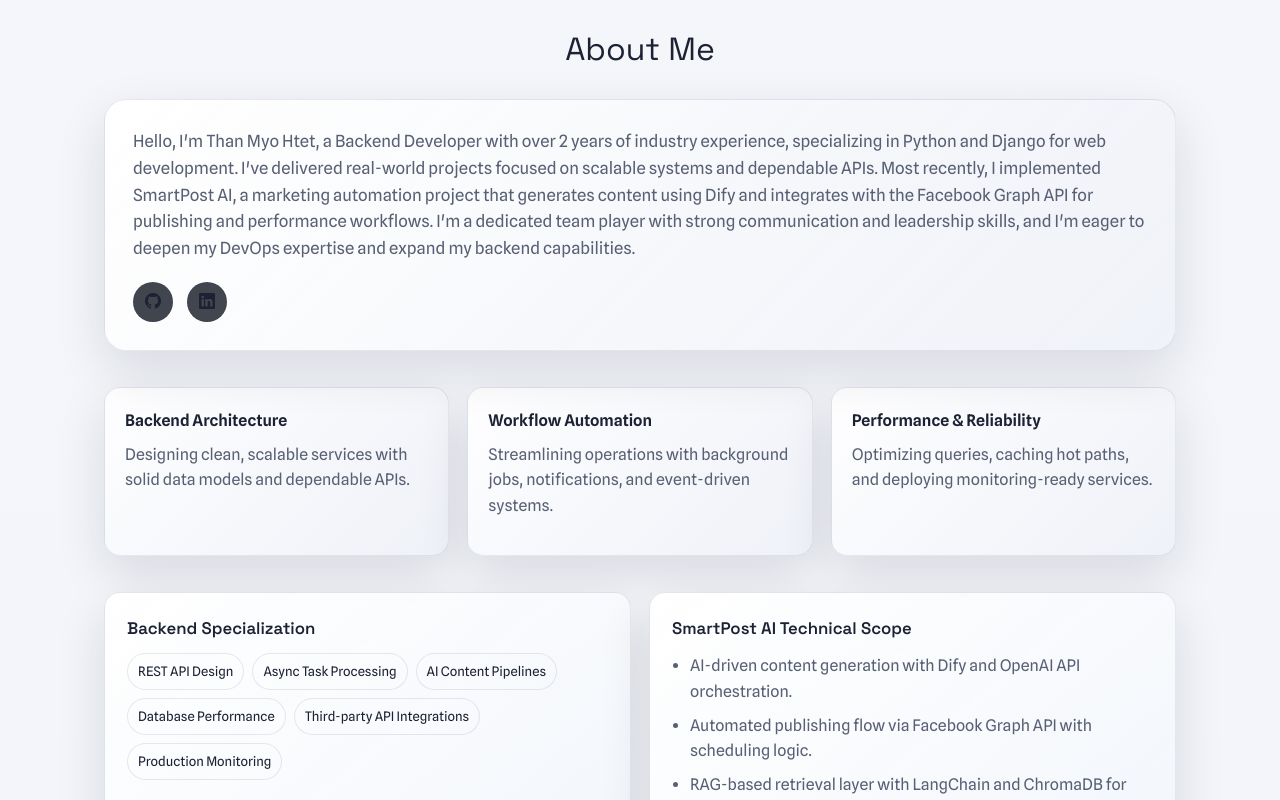
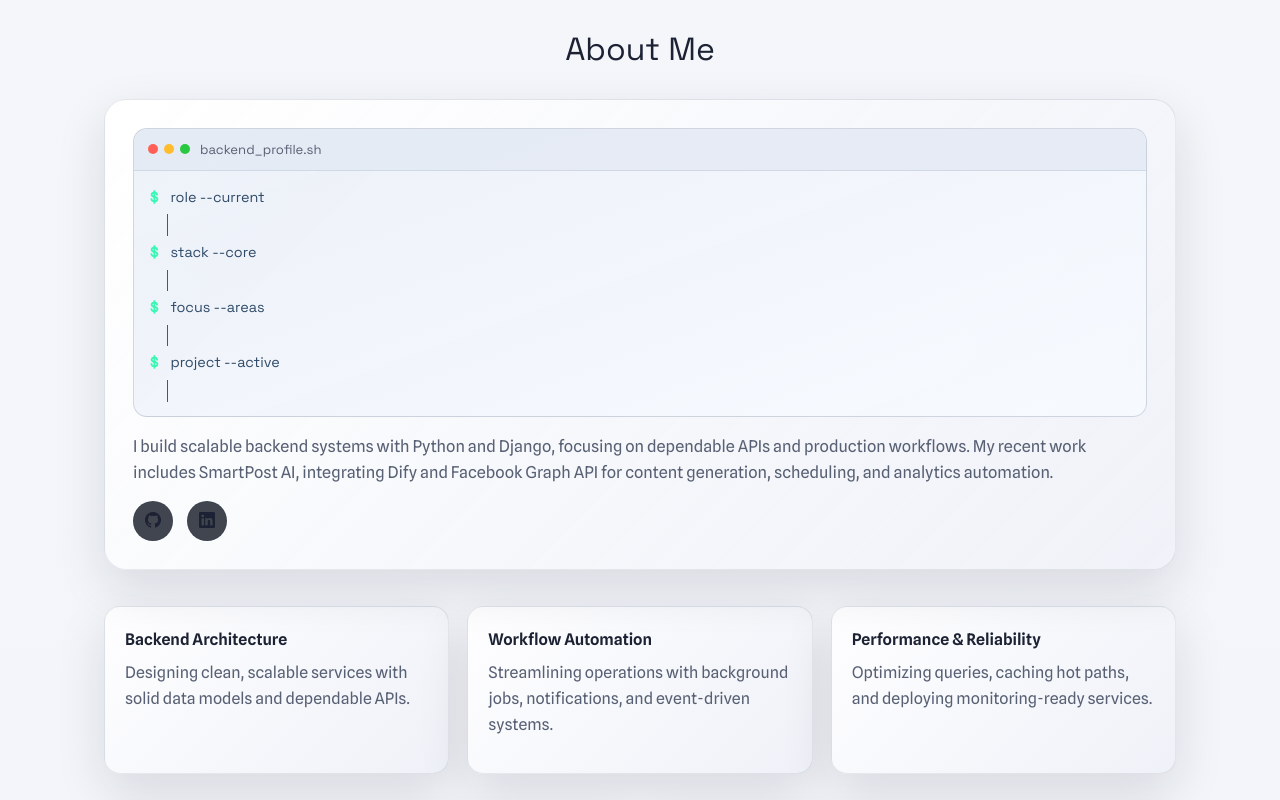
Before and after one commit to YoutLone/YYL, a React (Vite) app: page / in a window 1280 px wide. Shown: the part 980-1780 px from the top of the page. Built offline with nearby package versions, Linux system fonts and the light colour scheme.

Commit message:
Update skill and about me card design

```diff
--- a/src/components/About/About.css
+++ b/src/components/About/About.css
@@ -56,6 +56,128 @@
   color: var(--muted);
   font-size: 1.05rem;
   margin-bottom: 20px;
+}
+
+.terminal_card {
+  border-radius: 14px;
+  border: 1px solid rgba(110, 231, 255, 0.2);
+  background: linear-gradient(160deg, rgba(7, 12, 22, 0.96), rgba(10, 16, 30, 0.92));
+  overflow: hidden;
+  box-shadow: inset 0 0 0 1px rgba(255, 255, 255, 0.02);
+}
+
+[data-theme="light"] .terminal_card {
+  background: linear-gradient(160deg, rgba(236, 241, 248, 0.95), rgba(247, 250, 255, 0.96));
+  border-color: rgba(24, 40, 70, 0.16);
+}
+
+.terminal_header {
+  display: flex;
+  align-items: center;
+  gap: 10px;
+  padding: 10px 14px;
+  border-bottom: 1px solid rgba(120, 140, 170, 0.2);
+  background: rgba(8, 12, 22, 0.7);
+}
+
+[data-theme="light"] .terminal_header {
+  background: rgba(229, 235, 245, 0.86);
+}
+
+.terminal_dots {
+  display: flex;
+  gap: 6px;
+}
+
+.terminal_dots span {
+  width: 10px;
+  height: 10px;
+  border-radius: 50%;
+}
+
+.terminal_dots span:nth-child(1) {
+  background: #ff5f57;
+}
+
+.terminal_dots span:nth-child(2) {
+  background: #ffbd2e;
+}
+
+.terminal_dots span:nth-child(3) {
+  background: #28c840;
+}
+
+.terminal_title {
+  font-family: "Space Grotesk", sans-serif;
+  font-size: 0.82rem;
+  color: var(--muted);
+  margin: 0;
+}
+
+.terminal_body {
+  padding: 16px 16px 14px;
+  font-family: "Space Grotesk", monospace;
+  display: flex;
+  flex-direction: column;
+  gap: 6px;
+}
+
+.terminal_line {
+  margin: 0;
+  color: #b8d2ea;
+  font-size: 0.9rem;
+  line-height: 1.5;
+}
+
+[data-theme="light"] .terminal_line {
+  color: #2f4a68;
+}
+
+.terminal_prompt {
+  color: #38f8b4;
+  margin-right: 8px;
+  font-weight: 700;
+}
+
+.terminal_output {
+  color: #8ce2ff;
+  padding-left: 17px;
+}
+
+[data-theme="light"] .terminal_output {
+  color: #11699d;
+}
+
+.typed_line {
+  display: inline-block;
+  width: 0;
+  max-width: 100%;
+  white-space: nowrap;
+  overflow: hidden;
+  border-right: 1px solid currentColor;
+  animation: terminal-type 2.1s steps(48, end) forwards;
+}
+
+.typed_1 {
+  animation-delay: 0.2s;
+}
+
+.typed_2 {
+  animation-delay: 1.2s;
+}
+
+.typed_3 {
+  animation-delay: 2.2s;
+}
+
+.typed_4 {
+  animation-delay: 3.2s;
+}
+
+.about_summary {
+  margin-top: 16px;
+  color: var(--muted);
+  font-size: 1.02rem;
 }
 
 .about_container .red_container {
@@ -184,6 +306,26 @@
   }
 }
 
+@media (max-width: 640px) {
+  .terminal_line {
+    font-size: 0.82rem;
+  }
+
+  .typed_line {
+    white-space: normal;
+    width: 100%;
+    border-right: 0;
+    animation: terminal-fade 0.6s ease both;
+  }
+
+  .typed_1,
+  .typed_2,
+  .typed_3,
+  .typed_4 {
+    animation-delay: 0.2s;
+  }
+}
+
 @media (max-width: 900px) {
   .backend_specialization {
     grid-template-columns: 1fr;
@@ -213,3 +355,21 @@
     opacity: 1;
   }
 }
+
+@keyframes terminal-type {
+  from {
+    width: 0;
+  }
+  to {
+    width: 100%;
+  }
+}
+
+@keyframes terminal-fade {
+  from {
+    opacity: 0;
+  }
+  to {
+    opacity: 1;
+  }
+}
--- a/src/components/About/About.jsx
+++ b/src/components/About/About.jsx
@@ -20,6 +20,8 @@ import Postgresql from "../../../public/Logos/postgresql.jpg";
 import Rails from "../../../public/Logos/rails.png";
 import Vscode from "../../../public/Logos/vscode.png";
 import Terminal from "../../../public/Logos/terminal.png";
+import Docker from "../../../public/Logos/docker.jpg";
+import Figma from "../../../public/Logos/figma.jpg";
 import AnimateOnScroll from "react-animate-on-scroll";
 
 function About() {
@@ -35,14 +37,39 @@ function About() {
         <div className="cards_container">
           <AnimateOnScroll animateIn="about_box" className="card_container about_intro">
             <section>
-              <p className="card_text">
-              Hello, I&apos;m Than Myo Htet, a Backend Developer with over 2 years of industry experience,
-              specializing in Python and Django for web development. I&apos;ve delivered real-world projects
-              focused on scalable systems and dependable APIs. Most recently, I implemented SmartPost AI,
-              a marketing automation project that generates content using Dify and integrates with the
-              Facebook Graph API for publishing and performance workflows.
-              I&apos;m a dedicated team player with strong communication and leadership skills, and I&apos;m
-              eager to deepen my DevOps expertise and expand my backend capabilities.
+              <div className="terminal_card">
+                <div className="terminal_header">
+                  <div className="terminal_dots">
+                    <span></span>
+                    <span></span>
+                    <span></span>
+                  </div>
+                  <p className="terminal_title">backend_profile.sh</p>
+                </div>
+                <div className="terminal_body">
+                  <p className="terminal_line">
+                    <span className="terminal_prompt">$</span> role --current
+                  </p>
+                  <p className="terminal_line terminal_output typed_line typed_1">Backend Developer (3+ years)</p>
+                  <p className="terminal_line">
+                    <span className="terminal_prompt">$</span> stack --core
+                  </p>
+                  <p className="terminal_line terminal_output typed_line typed_2">Python | Django | PostgreSQL | Celery</p>
+                  <p className="terminal_line">
+                    <span className="terminal_prompt">$</span> focus --areas
+                  </p>
+                  <p className="terminal_line terminal_output typed_line typed_3">API Design | Integrations | Automation | Reliability</p>
+                  <p className="terminal_line">
+                    <span className="terminal_prompt">$</span> project --active
+                  </p>
+                  <p className="terminal_line terminal_output typed_line typed_4">SmartPost AI (AI Marketing Automation Platform)</p>
+                </div>
+              </div>
+
+              <p className="about_summary">
+                I build scalable backend systems with Python and Django, focusing on dependable APIs and production
+                workflows. My recent work includes SmartPost AI, integrating Dify and Facebook Graph API for
+                content generation, scheduling, and analytics automation.
               </p>
 
               <div className="red_container">
@@ -153,6 +180,8 @@ function About() {
                   <img src={Vite} alt="" className="grid_item" />
                   <img src={Vscode} alt="" className="grid_item" />
                   <img src={Terminal} alt="" className="grid_item" />
+                  <img src={Docker} alt="" className="grid_item" />
+                  <img src={Figma} alt="" className="grid_item" />
                 </div>
               </section>
             </AnimateOnScroll>
--- a/src/components/Hero/Hero.jsx
+++ b/src/components/Hero/Hero.jsx
@@ -6,7 +6,7 @@ import { Link as ScrollLink } from "react-scroll";
 
 function Hero() {
   const openResume = () => {
-    window.open("https://drive.google.com/file/d/1upLSGK2IQqyjZ58slMh-5A7XmiVdBzRN/view?usp=sharing", "_blank");
+    window.open("https://drive.google.com/file/d/1MnTJImhwJLBNjRdXbyKSgSqSsBnwPA3c/view?usp=sharing", "_blank");
   };
   return (
     <>
@@ -36,7 +36,7 @@ function Hero() {
               </p>
               <div className="hero_stats">
                 <div>
-                  <span>2+</span>
+                  <span>3+</span>
                   Years backend experience
                 </div>
                 <div>
@@ -54,7 +54,7 @@ function Hero() {
               <ul className="hero_panel_list">
                 <li><span>Core Stack</span> Python, Django, Celery, PostgreSQL</li>
                 <li><span>AI Stack</span> Dify, OpenAI API, LangChain, ChromaDB</li>
-                <li><span>Integrations</span> Facebook Graph API, automation pipelines</li>
+                <li><span>Integrations</span> Facebook Graph API, Google Cloud Console (Google Login), payment gateways, and third-party APIs</li>
                 <li><span>Focus</span> Reliability, async jobs, analytics workflows</li>
               </ul>
               <div className="hero_panel_footer">
```
Also changed, not shown: public/Logos/docker.jpg (added), public/Logos/figma.jpg (added).
